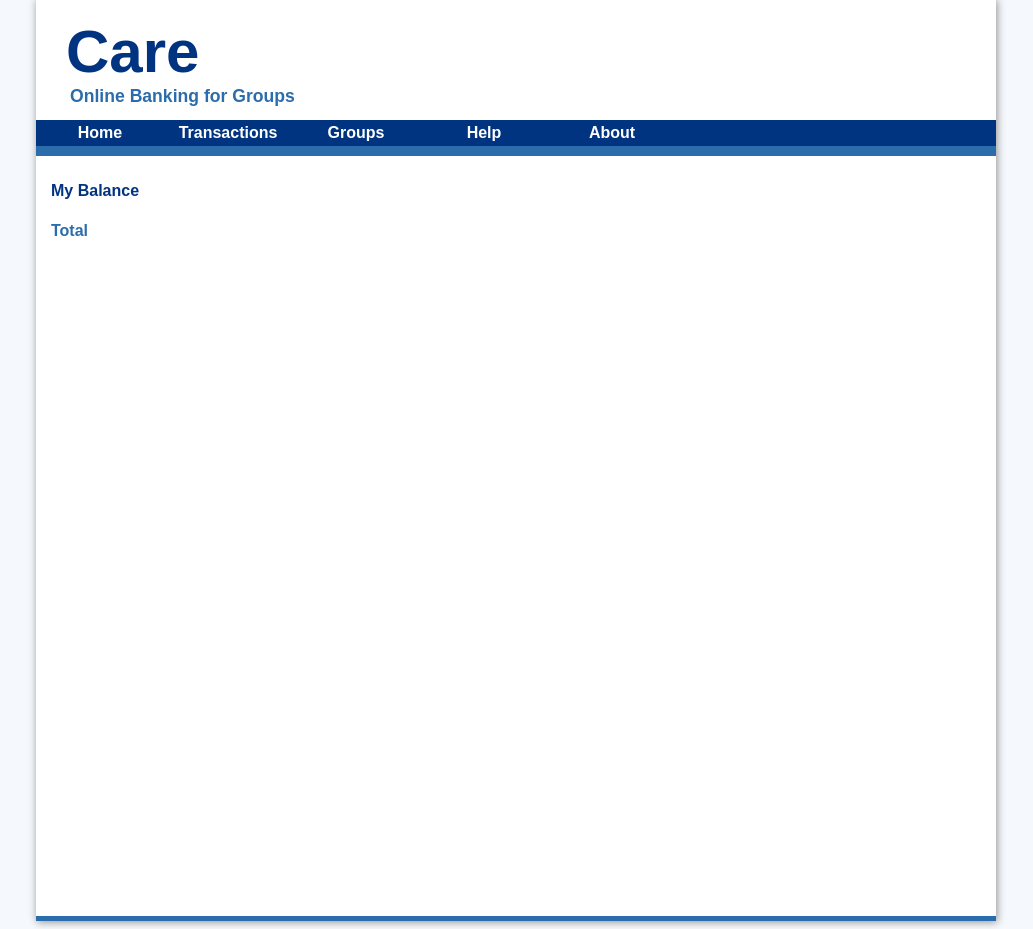
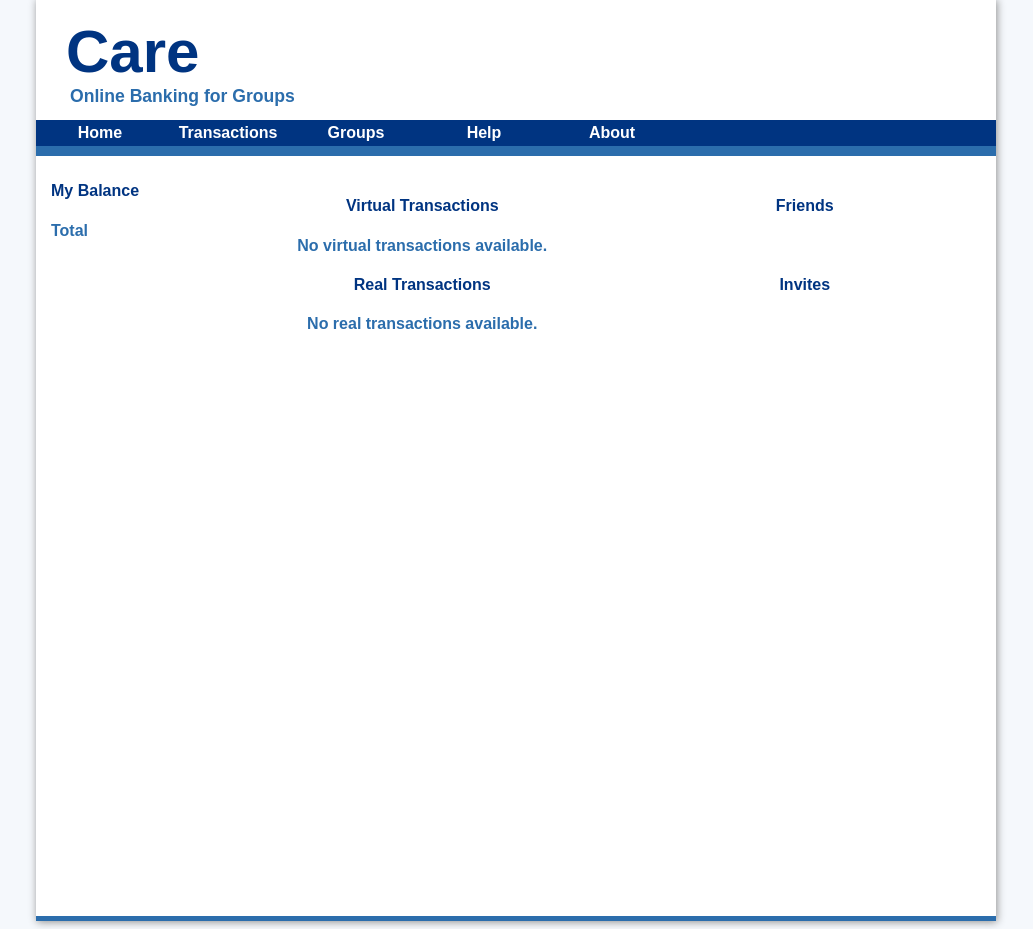
Before and after one commit to bartromgens/care, a Django app: page /logout/ in a window 1280 px wide. Shown: the part 41-970 px from the top of the page, without its empty margins (124-1157 px from the left). Run offline with Django 3.2, Linux system fonts and the light colour scheme; parts of the project's set-up code (start-up, migrations or seed data) failed here and were passed over.

Commit message:
Added transactions in home view. Added real transactions auto date.

```diff
--- a/base/views.py
+++ b/base/views.py
@@ -3,6 +3,7 @@ from django.shortcuts import render_to_response
 from django.template import RequestContext
 from django.contrib import auth
 from django.views.generic.edit import UpdateView
+from itertools import chain
 from base.forms import LoginForm, UserCreateForm
 from userprofile.models import UserProfile
 from transaction.models import Transaction
@@ -60,10 +61,6 @@ class HomeView(BaseView):
     transactions = Transaction.objects.filter(buyer__id=buyerId)
     return transactions
 
-  def getNumberOfTransactions(self, buyerId):
-    transactions = Transaction.objects.all()
-    return len(transactions)
-
   def get_context_data(self, **kwargs):
     from groupaccount.views import MyTransactionView
     # Call the base implementation first to get a context
@@ -73,18 +70,31 @@ class HomeView(BaseView):
     userProfile = UserProfile.objects.get(user=user)
     groupAccounts = userProfile.groupAccounts.all()
 
-    accountView = MyTransactionView()
+    transactionView = MyTransactionView()
+    buyerTransactions = transactionView.getBuyerTransactions(userProfile.id)
+    consumerTransactions = transactionView.getConsumerTransactions(userProfile.id)
+    transactionsAll = list(chain(buyerTransactions, consumerTransactions))
+    for transaction in transactionsAll:
+      print transaction.date
+    transactionsAllSorted = sorted(transactionsAll, key=lambda instance: instance.date, reverse=True)
+
+    sentTransactions = transactionView.getSentTransactionsReal(userProfile.id)
+    receivedTransactions = transactionView.getReceivedTransactionsReal(userProfile.id)
+    transactionsRealAll = list(chain(sentTransactions, receivedTransactions))
+    transactionsRealAllSorted = sorted(transactionsRealAll, key=lambda instance: instance.date, reverse=True)
 
     myTotalBalanceFloat = 0.0
 
     for groupAccount in groupAccounts:
-      groupAccount.myBalanceFloat = MyTransactionView.getBalance(accountView, groupAccount.id, userProfile.id)
+      groupAccount.myBalanceFloat = MyTransactionView.getBalance(transactionView, groupAccount.id, userProfile.id)
       groupAccount.myBalance = '%.2f' % groupAccount.myBalanceFloat
       myTotalBalanceFloat += groupAccount.myBalanceFloat
       myTotalBalance = '%.2f' % myTotalBalanceFloat
       context['myTotalBalance'] = myTotalBalance
       context['myTotalBalanceFloat'] = myTotalBalanceFloat
 
+    context['transactionsAll'] = transactionsAllSorted[0:5]
+    context['transactionsRealAll'] = transactionsRealAllSorted[0:5]
     context['groups'] = groupAccounts
     context['homesection'] = True
     return context
--- a/groupaccount/views.py
+++ b/groupaccount/views.py
@@ -27,10 +27,6 @@ class MyGroupAccountsView(BaseView):
     transactions = Transaction.objects.filter(buyer__id=buyerId)
     return transactions
 
-  def getNumberOfTransactions(self, buyerId):
-    transactions = Transaction.objects.all()
-    return len(transactions)
-
   def get_context_data(self, **kwargs):
     # Call the base implementation first to get a context
     context = super(MyGroupAccountsView, self).get_context_data(**kwargs)
--- a/static/style.css
+++ b/static/style.css
@@ -128,6 +128,22 @@ th {
   padding-top: 20px;
   overflow: auto; }
 
+#row {
+  clear: both;
+  width: 100%; }
+
+#col_left {
+  float: left;
+  width: 50%;
+  margin: 0 0px 0 0;
+  border: 0px; }
+
+#col_right {
+  float: right;
+  width: 50%;
+  margin: 0 0px 0 0;
+  border: 0px; }
+
 #footer {
   background-color: #2b6dac;
   height: 5px;
--- a/static/style.scss
+++ b/static/style.scss
@@ -171,6 +171,25 @@ th {
   overflow:auto;
 }
 
+#row {
+  clear: both;
+  width: 100%;
+}
+
+#col_left {
+  float: left;
+  width: 50%;
+  margin: 0 0px 0 0;
+  border: 0px;
+}
+
+#col_right {
+  float: right;
+  width: 50%;
+  margin: 0 0px 0 0;
+  border: 0px;
+}
+
 #footer {
   background-color:$secondColor;
   height:5px;
--- a/templates/base/base.html
+++ b/templates/base/base.html
@@ -91,7 +91,8 @@
     </div>
 
     <div id="content">
-      {% block content %}{% endblock %}
+      {% block content %}
+      {% endblock %}
     </div>
 
     <div id="footer">
--- a/templates/base/index.html
+++ b/templates/base/index.html
@@ -13,7 +13,7 @@
     {% else %}
       <font style="color:green">
     {% endif %}
-    {{ myTotalBalance }} &#8364
+    <b>{{ myTotalBalance }}</b> &#8364
     </font>
 
     {% for group in groups %}
@@ -25,13 +25,107 @@
       {% else %}
         <font style="color:green">
       {% endif %}
-      <b>{{ group.myBalance }} &#8364</b>
+      <b>{{ group.myBalance }}</b> &#8364
       </font>
     {% endfor %}
   {% endif %}
       </font>
 {% endblock %}
 
+
 {% block content %}
+<div id="row">
+  <div id="col_left">
+    <center><h4>Virtual Transactions</h4></center>
 
+    {% if transactionsAll %}
+    <table>
+      <tr>
+        <th><b>&#8364</b></th>
+        <th><b>What</b></th>
+        <th><b>Who</b></th>
+      </tr>
+
+      {% for transaction in transactionsAll %}
+      <tr>
+        <td {% if transaction.amountPerPersonFloat <= 0.0 %} style="color:red" {% else %}
+          style="color:green"
+          {% endif %}>
+          <b>{{ transaction.amountPerPerson }}</b>
+        </td>
+        <td > <b>{{ transaction.what }}</b> </td>
+        <td>
+          {% ifequal transaction.buyer.displayname displayname %}
+            <b>{{ transaction.buyer }}</b>
+          {% else %}
+            {{ transaction.buyer }}
+          {% endifequal %}
+        </td>
+      </tr>
+      {% endfor %}
+    </table>
+
+    {% else %}
+      <center>
+      <font id="userMessageFont">
+        No virtual transactions available.
+      </font>
+      </center>
+    {% endif %}
+  </div>
+
+  <div id="col_right">
+    <center><h4>Friends</h4></center>
+  </div>
+</div>
+
+<div id="row">
+  <div id="col_left">
+    <center><h4>Real Transactions</h4></center>
+
+    {% if transactionsRealAll %}
+      <table>
+      <tr>
+        <th><b>&#8364</b></th>
+        <th><b>From</b></th>
+        <th><b>To</b></th>
+      </tr>
+      {% for transaction in transactionsRealAll %}
+      <tr>
+        <td {% if transaction.amountPerPersonFloat <= 0.0 %} style="color:red" {% else %}
+            style="color:green"
+            {% endif %}>
+            <b>{{ transaction.amountPerPerson }}</b>
+        </td>
+        <td>
+        {% ifequal transaction.sender.displayname displayname %}
+          <b>{{ transaction.sender }}</b>
+        {% else %}
+          {{ transaction.sender }}
+        {% endifequal %}
+        </td>
+        <td>
+          {% ifequal transaction.receiver.displayname displayname %}
+            <b>{{ transaction.receiver }}</b>
+          {% else %}
+            {{ transaction.receiver }}
+          {% endifequal %}
+        </td>
+      </tr>
+      {% endfor %}
+      </table>
+
+    {% else %}
+      <center>
+      <font id="userMessageFont">
+        No real transactions available.
+      </font>
+      </center>
+    {% endif %}
+  </div>
+
+  <div id="col_right">
+    <center><h4>Invites</h4></center>
+  </div>
+</div>
 {% endblock %}
--- a/transaction/forms.py
+++ b/transaction/forms.py
@@ -1,5 +1,4 @@
 from datetime import datetime
-from django.utils import timezone
 from django import forms
 from transaction.models import Transaction
 from groupaccount.models import GroupAccount
@@ -20,7 +19,6 @@ class NewTransactionForm(forms.ModelForm):
 
     self.fields['groupAccount'].widget.attrs['readonly'] = True
 
-    print datetime.today()
     self.fields['date'] = forms.DateField(initial=datetime.now())
 
   class Meta:
--- a/transaction/models.py
+++ b/transaction/models.py
@@ -1,7 +1,4 @@
 from django.db import models
-from django import forms
-#import datetime
-from django.utils import timezone
 
 #from django.contrib.auth.models import User
 
--- a/transaction/views.py
+++ b/transaction/views.py
@@ -51,14 +51,14 @@ class MyTransactionView(BaseView):
     return transactions
 
   def getSentTransactionsReal(self, senderId):
-    transactions = TransactionReal.objects.filter(sender__id=senderId)
+    transactions = TransactionReal.objects.filter(sender__id=senderId).order_by("date")
     for transaction in transactions:
       transaction.amountPerPerson = '%.2f' % (-1*transaction.amount)
       transaction.amountPerPersonFloat = (-1*transaction.amount)
     return transactions
 
   def getReceivedTransactionsReal(self, receiverId):
-    transactions = TransactionReal.objects.filter(receiver__id=receiverId)
+    transactions = TransactionReal.objects.filter(receiver__id=receiverId).order_by("date")
     for transaction in transactions:
       transaction.amountPerPerson = '%.2f' % (1*transaction.amount)
       transaction.amountPerPersonFloat = (1*transaction.amount)
@@ -110,7 +110,7 @@ class MyTransactionView(BaseView):
     sentTransactions = self.getSentTransactionsReal(userProfile.id)
     receivedTransactions = self.getReceivedTransactionsReal(userProfile.id)
     transactionsRealAll = list(chain(sentTransactions, receivedTransactions))
-    transactionsRealAllSorted = transactionsRealAll #sorted(transactionsRealAll, key=lambda instance: instance.date, reverse=True)
+    transactionsRealAllSorted = sorted(transactionsRealAll, key=lambda instance: instance.date, reverse=True)
 
     context['buyer_transactions'] = self.getBuyerTransactions(userProfile.id)
     context['consumer_transactions'] = self.getConsumerTransactions(userProfile.id)
--- a/transactionreal/admin.py
+++ b/transactionreal/admin.py
@@ -8,8 +8,7 @@ class TransactionRealAdmin(admin.ModelAdmin):
     (None, {'fields': ['sender']}),
     (None, {'fields': ['receiver']}),
     (None, {'fields': ['comment']}),
-    (None, {'fields': ['groupAccount']}),
-    (None, {'fields': ['date']}), ]
+    (None, {'fields': ['groupAccount']}),]
   list_display = ('amount', 'sender', 'receiver', 'groupAccount', 'comment', 'date')
   list_filter = ['date']
   search_fields = ['what']
--- a/transactionreal/forms.py
+++ b/transactionreal/forms.py
@@ -1,4 +1,4 @@
-import datetime
+from datetime import datetime
 from django import forms
 from transactionreal.models import TransactionReal
 from groupaccount.models import GroupAccount
@@ -20,7 +20,7 @@ class NewRealTransactionForm(forms.ModelForm):
 
     self.fields['groupAccount'].widget.attrs['readonly'] = True
 
-    self.fields['date'] = forms.DateField(initial=datetime.date.today)
+    self.fields['date'] = forms.DateField(initial=datetime.now())
 
   class Meta:
     model = TransactionReal
--- a/transactionreal/models.py
+++ b/transactionreal/models.py
@@ -9,7 +9,7 @@ class TransactionReal(models.Model):
   receiver = models.ForeignKey(UserProfile, related_name='receiver')
   comment = models.CharField(max_length=200)
   groupAccount = models.ForeignKey(GroupAccount)
-  date = models.DateTimeField('date')
+  date = models.DateTimeField(auto_now=True, auto_now_add=True)
 
   def __unicode__(self):
     return self.comment
```
Also changed, not shown: care3.sqlite.
